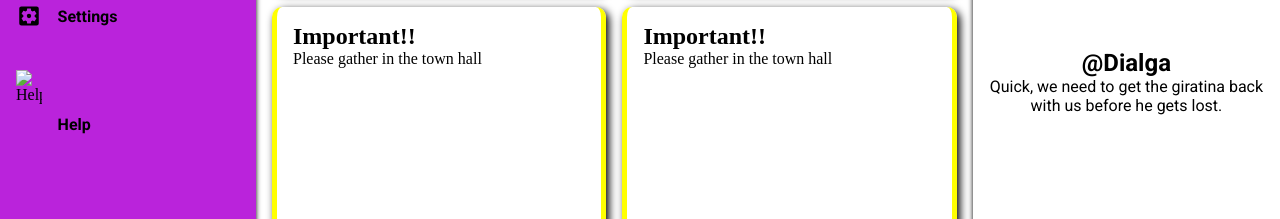
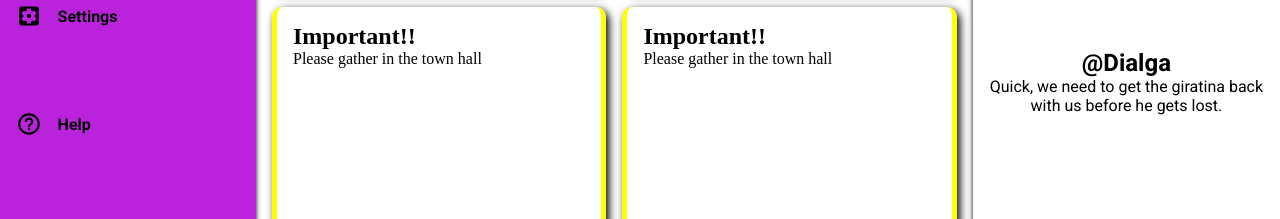
Before and after one commit to HemantDahiyaCodes/admin-dashboard, a plain HTML site: page index.html in a window 1280 px wide. Shown: the part 878-1097 px from the top of the page. Drawn offline with Linux system fonts and the light colour scheme; the site is published under a folder, as on GitHub Pages, so addresses that start at the root find nothing.

Commit message:
Fixed the images not loading

```diff
--- a/index.html
+++ b/index.html
@@ -81,7 +81,7 @@
             <p>Settings</p>
           </div>
           <div class="icon">
-            <img src="/images/help-circle-outline.svg" alt="Help" />
+            <img src="images/help-circle-outline.svg" alt="Help" />
             <p>Help</p>
           </div>
         </div>
```
